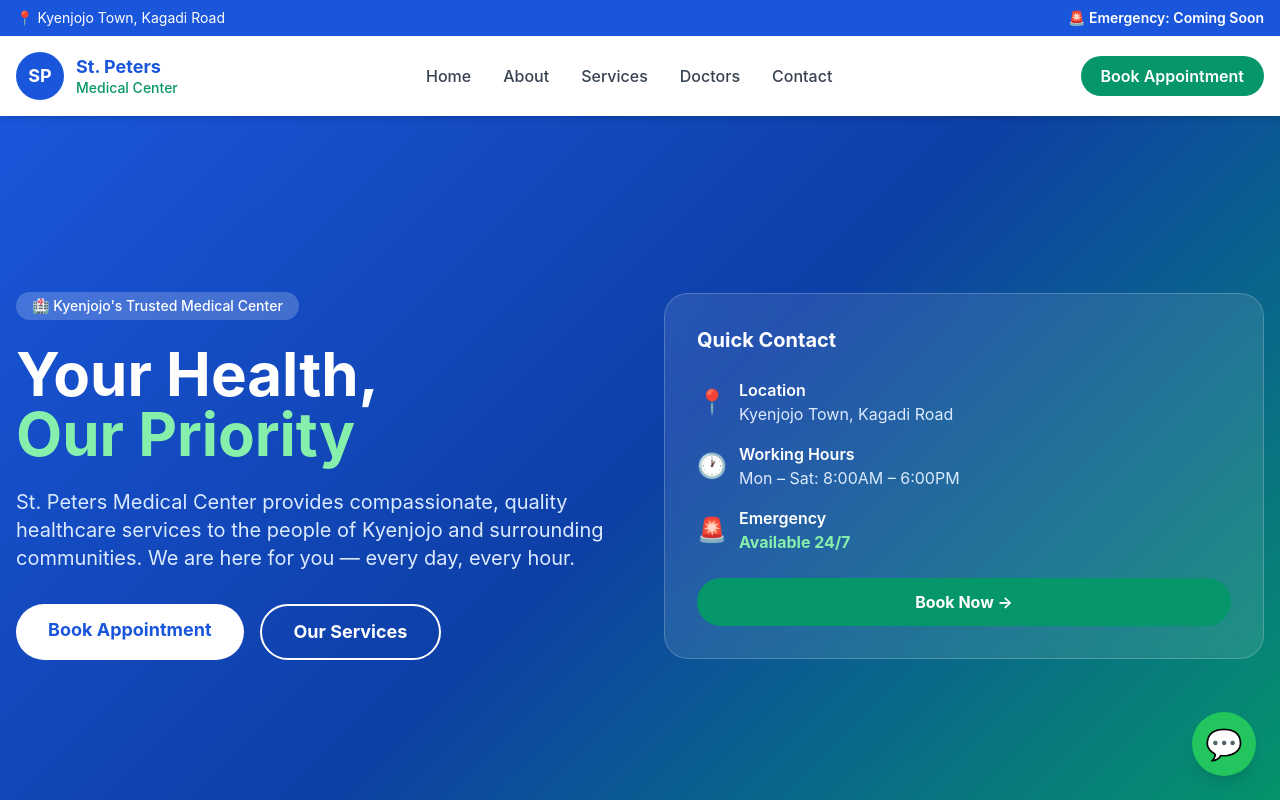
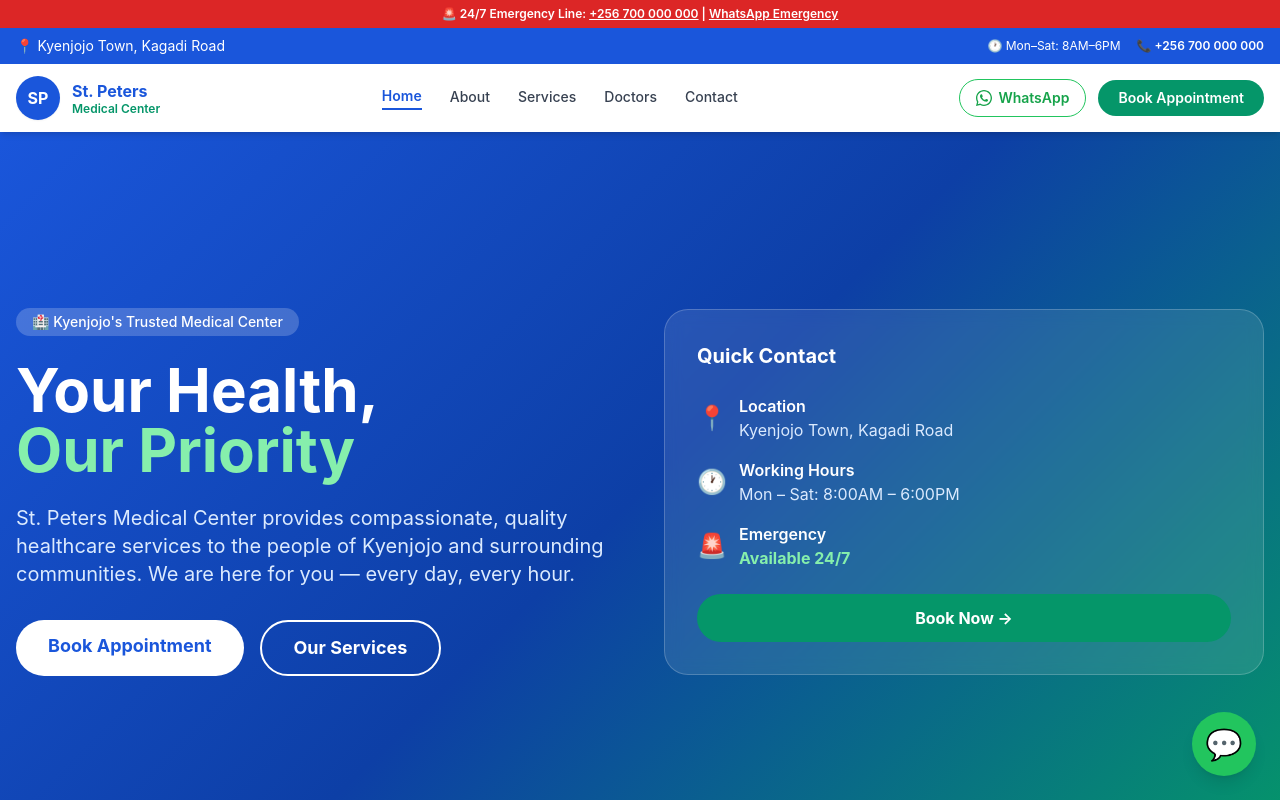
Before and after one commit to asiimwe3/st, a Next.js app: page / in a window 1280 px wide. Shown: the top 800 px of the page. Built offline with nearby package versions, Linux system fonts and the light colour scheme.

Commit message:
feat: emergency banner, real phone, active links, WhatsApp CTA

```diff
--- a/components/Navbar.jsx
+++ b/components/Navbar.jsx
@@ -1,63 +1,121 @@
 import { useState } from 'react'
 import Link from 'next/link'
+import { useRouter } from 'next/router'
+
+const PHONE = "256700000000"  // UPDATE: replace with real number
+const PHONE_DISPLAY = "+256 700 000 000"  // UPDATE: replace with real number
 
 export default function Navbar() {
   const [menuOpen, setMenuOpen] = useState(false)
+  const router = useRouter()
+
+  const isActive = (href) => router.pathname === href
 
   return (
-    <nav className="bg-white shadow-md sticky top-0 z-50">
-      {/* Top bar */}
+    <>
+      {/* Emergency sticky banner */}
+      <div className="bg-red-600 text-white text-xs py-1.5 px-4 text-center font-semibold z-50">
+        🚨 24/7 Emergency Line: <a href={`tel:${PHONE}`} className="underline hover:text-red-100">{PHONE_DISPLAY}</a>
+        &nbsp;|&nbsp;
+        <a href={`https://wa.me/${PHONE}?text=${encodeURIComponent("EMERGENCY — I need help at St. Peters Medical Center")}`}
+          target="_blank" rel="noreferrer" className="underline hover:text-red-100">
+          WhatsApp Emergency
+        </a>
+      </div>
+
+      <nav className="bg-white shadow-md sticky top-0 z-40">
+        {/* Top info bar */}
         <div className="bg-primary text-white text-sm py-2 px-4">
-        <div className="max-w-7xl mx-auto flex justify-between items-center">
+          <div className="max-w-7xl mx-auto flex justify-between items-center flex-wrap gap-2">
             <span>📍 Kyenjojo Town, Kagadi Road</span>
-          <span className="font-semibold">🚨 Emergency: Coming Soon</span>
+            <div className="flex items-center gap-4 text-xs">
+              <span>🕐 Mon–Sat: 8AM–6PM</span>
+              <a href={`tel:${PHONE}`} className="font-semibold hover:text-green-200 transition">
+                📞 {PHONE_DISPLAY}
+              </a>
+            </div>
           </div>
         </div>
 
         {/* Main nav */}
-      <div className="max-w-7xl mx-auto px-4 py-4 flex items-center justify-between">
+        <div className="max-w-7xl mx-auto px-4 py-3 flex items-center justify-between">
           {/* Logo */}
           <Link href="/" className="flex items-center gap-3">
-          <div className="w-12 h-12 bg-primary rounded-full flex items-center justify-center text-white font-bold text-lg">
+            <div className="w-11 h-11 bg-primary rounded-full flex items-center justify-center text-white font-bold text-base shadow-sm">
               SP
             </div>
             <div>
-            <p className="font-bold text-primary text-lg leading-tight">St. Peters</p>
-            <p className="text-secondary text-sm font-medium leading-tight">Medical Center</p>
+              <p className="font-bold text-primary text-base leading-tight">St. Peters</p>
+              <p className="text-secondary text-xs font-semibold leading-tight">Medical Center</p>
             </div>
           </Link>
 
           {/* Desktop Links */}
-        <div className="hidden md:flex items-center gap-8 text-gray-700 font-medium">
-          <Link href="/" className="hover:text-primary transition">Home</Link>
-          <Link href="/about" className="hover:text-primary transition">About</Link>
-          <Link href="/services" className="hover:text-primary transition">Services</Link>
-          <Link href="/doctors" className="hover:text-primary transition">Doctors</Link>
-          <Link href="/contact" className="hover:text-primary transition">Contact</Link>
+          <div className="hidden md:flex items-center gap-7 text-gray-700 font-medium text-sm">
+            {[
+              { href: '/',           label: 'Home' },
+              { href: '/about',      label: 'About' },
+              { href: '/services',   label: 'Services' },
+              { href: '/doctors',    label: 'Doctors' },
+              { href: '/contact',    label: 'Contact' },
+            ].map(({ href, label }) => (
+              <Link key={href} href={href}
+                className={`hover:text-primary transition pb-0.5 ${isActive(href) ? 'text-primary border-b-2 border-primary font-semibold' : ''}`}>
+                {label}
+              </Link>
+            ))}
           </div>
 
-        {/* CTA Button */}
-        <Link href="/appointment" className="hidden md:inline-block bg-secondary text-white px-5 py-2 rounded-full font-semibold hover:bg-green-700 transition">
+          {/* CTA buttons */}
+          <div className="hidden md:flex items-center gap-3">
+            <a href={`https://wa.me/${PHONE}?text=${encodeURIComponent("Hello, I'd like to book an appointment at St. Peters Medical Center.")}`}
+              target="_blank" rel="noreferrer"
+              className="flex items-center gap-1.5 border border-green-500 text-green-600 px-4 py-2 rounded-full text-sm font-semibold hover:bg-green-50 transition">
+              <svg className="w-4 h-4" fill="currentColor" viewBox="0 0 24 24">
+                <path d="M17.472 14.382c-.297-.149-1.758-.867-2.03-.967-.273-.099-.471-.148-.67.15-.197.297-.767.966-.94 1.164-.173.199-.347.223-.644.075-.297-.15-1.255-.463-2.39-1.475-.883-.788-1.48-1.761-1.653-2.059-.173-.297-.018-.458.13-.606.134-.133.298-.347.446-.52.149-.174.198-.298.298-.497.099-.198.05-.371-.025-.52-.075-.149-.669-1.612-.916-2.207-.242-.579-.487-.5-.669-.51-.173-.008-.371-.01-.57-.01-.198 0-.52.074-.792.372-.272.297-1.04 1.016-1.04 2.479 0 1.462 1.065 2.875 1.213 3.074.149.198 2.096 3.2 5.077 4.487.709.306 1.262.489 1.694.625.712.227 1.36.195 1.871.118.571-.085 1.758-.719 2.006-1.413.248-.694.248-1.289.173-1.413-.074-.124-.272-.198-.57-.347z"/><path d="M12 0C5.373 0 0 5.373 0 12c0 2.126.554 4.122 1.523 5.853L0 24l6.313-1.496A11.96 11.96 0 0012 24c6.627 0 12-5.373 12-12S18.627 0 12 0zm0 22c-1.891 0-3.659-.5-5.19-1.374l-.373-.22-3.747.888.937-3.638-.243-.386A9.945 9.945 0 012 12C2 6.477 6.477 2 12 2s10 4.477 10 10-4.477 10-10 10z"/>
+              </svg>
+              WhatsApp
+            </a>
+            <Link href="/appointment"
+              className="bg-secondary text-white px-5 py-2 rounded-full font-semibold hover:bg-green-700 transition text-sm">
               Book Appointment
             </Link>
+          </div>
 
           {/* Mobile Toggle */}
-        <button onClick={() => setMenuOpen(!menuOpen)} className="md:hidden text-primary text-2xl">
+          <button onClick={() => setMenuOpen(!menuOpen)} className="md:hidden text-primary text-2xl font-bold p-1">
             {menuOpen ? '✕' : '☰'}
           </button>
         </div>
 
         {/* Mobile Menu */}
         {menuOpen && (
-        <div className="md:hidden bg-white border-t px-4 pb-4 flex flex-col gap-3 text-gray-700 font-medium">
-          <Link href="/" onClick={() => setMenuOpen(false)} className="py-2 border-b">Home</Link>
-          <Link href="/about" onClick={() => setMenuOpen(false)} className="py-2 border-b">About</Link>
-          <Link href="/services" onClick={() => setMenuOpen(false)} className="py-2 border-b">Services</Link>
-          <Link href="/doctors" onClick={() => setMenuOpen(false)} className="py-2 border-b">Doctors</Link>
-          <Link href="/contact" onClick={() => setMenuOpen(false)} className="py-2 border-b">Contact</Link>
-          <Link href="/appointment" onClick={() => setMenuOpen(false)} className="bg-secondary text-white text-center py-2 rounded-full">Book Appointment</Link>
+          <div className="md:hidden bg-white border-t px-4 pb-5 flex flex-col gap-1 text-gray-700 font-medium shadow-lg">
+            {[
+              { href: '/',           label: 'Home' },
+              { href: '/about',      label: 'About' },
+              { href: '/services',   label: 'Services' },
+              { href: '/doctors',    label: 'Doctors' },
+              { href: '/contact',    label: 'Contact' },
+            ].map(({ href, label }) => (
+              <Link key={href} href={href} onClick={() => setMenuOpen(false)}
+                className={`py-3 border-b border-gray-100 ${isActive(href) ? 'text-primary font-semibold' : ''}`}>
+                {label}
+              </Link>
+            ))}
+            <div className="flex gap-3 mt-3">
+              <a href={`https://wa.me/${PHONE}`} target="_blank" rel="noreferrer"
+                className="flex-1 border border-green-500 text-green-600 text-center py-2.5 rounded-full text-sm font-semibold">
+                WhatsApp
+              </a>
+              <Link href="/appointment" onClick={() => setMenuOpen(false)}
+                className="flex-1 bg-secondary text-white text-center py-2.5 rounded-full text-sm font-semibold">
+                Book Now
+              </Link>
+            </div>
           </div>
         )}
       </nav>
+    </>
   )
 }
```
Lines whose indentation alone changed are shown as unchanged.
